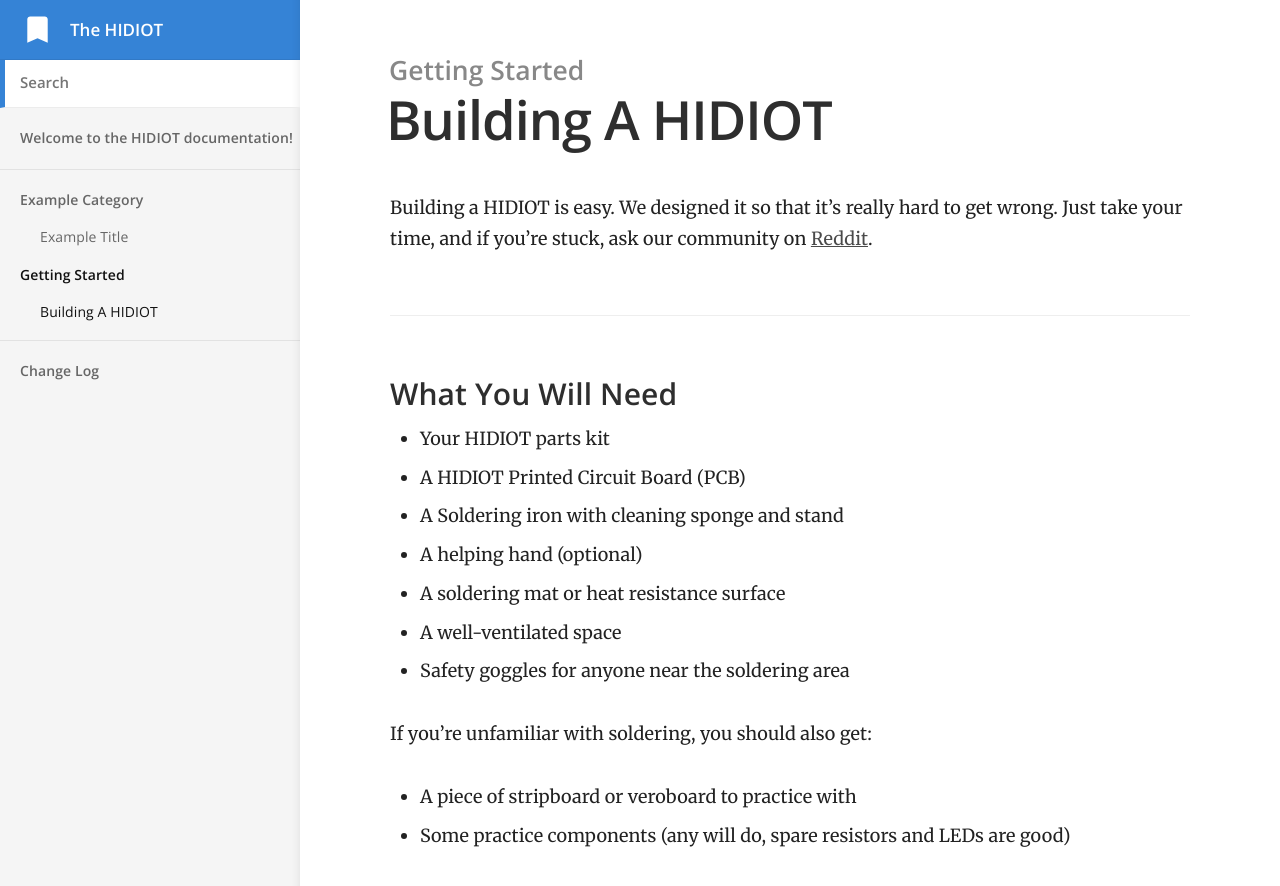
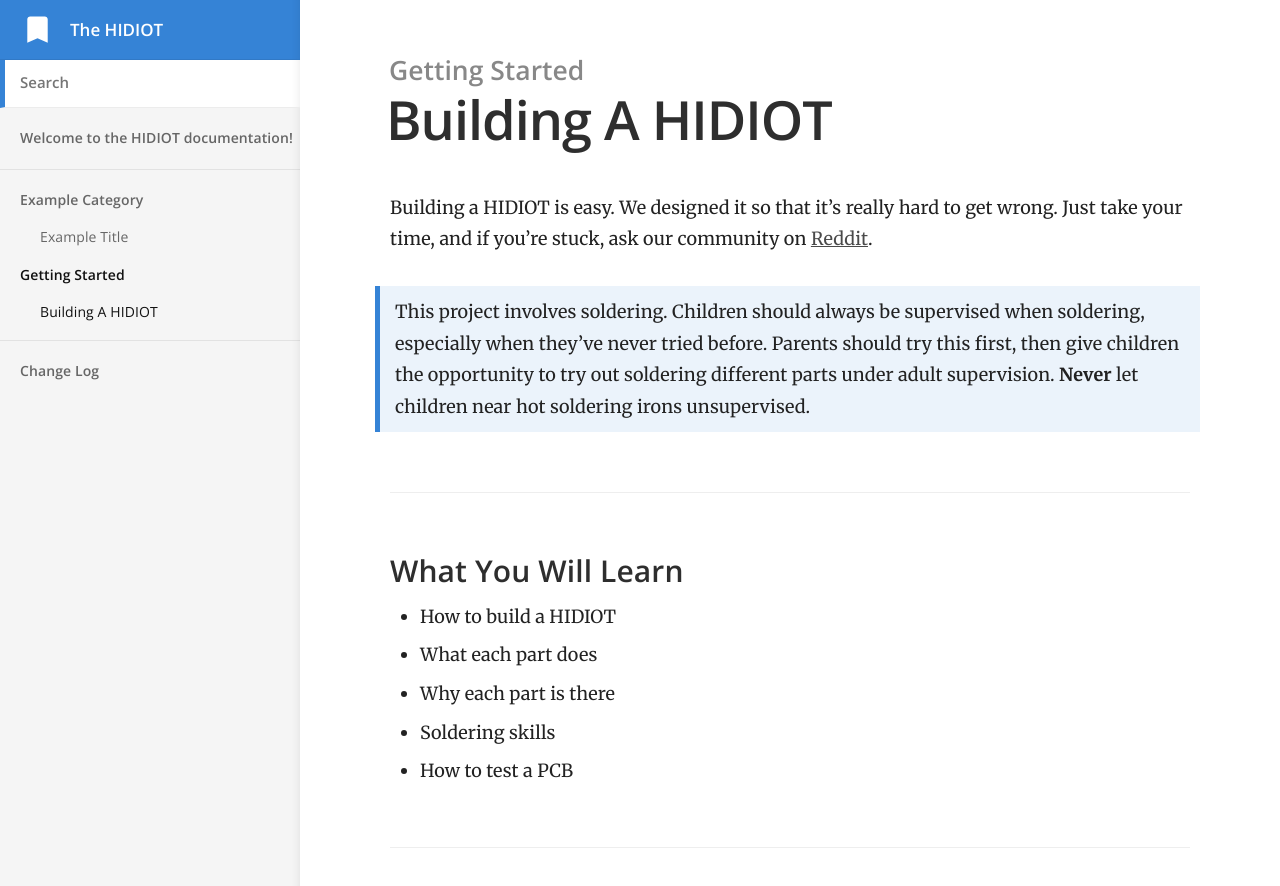
Before and after one commit to rawhex/hidiot.com, a Jekyll site: the page built from _docs/getting-started/building_a_hidiot.md, in a window 1280 px wide and 900 px high. Shown: the top 886 px of the window. Built offline with Jekyll 4.4.1, drawn with Linux system fonts in a browser that asks for light colours; part of the change alters nothing that is shown.

Commit message:
added safety warnings

```diff
--- a/_docs/getting-started/building_a_hidiot.md
+++ b/_docs/getting-started/building_a_hidiot.md
@@ -5,6 +5,16 @@ order: 2
 ---
 
 Building a HIDIOT is easy. We designed it so that it's really hard to get wrong. Just take your time, and if you're stuck, ask our community on [Reddit](https://www.reddit.com/r/hidiot/).
+
+> This project involves soldering. Children should always be supervised when soldering, especially when they've never tried before. Parents should try this first, then give children the opportunity to try out soldering different parts under adult supervision. **Never** let children near hot soldering irons unsupervised.
+
+### What You Will Learn
+
+* How to build a HIDIOT
+* What each part does
+* Why each part is there
+* Soldering skills
+* How to test a PCB
 
 ### What You Will Need
 
@@ -48,7 +58,7 @@ There's a good order to build the HIDIOT. If you're happy using helping hands, t
 
 When we talk about bottom, left, right on the board, we're assuming that you're holding the HIDIOT so that the USB connector is at the top right, like this:
 
-![Picture of HIDIOT board](/images/0_9a.jpg)
+![Picture of HIDIOT board](./0_9a.jpg)
 
 When we talk about the front of the board, we mean the side with the writing on it. The back is the side without any writing.
 
@@ -65,7 +75,7 @@ R3 limits the amount of current the power LED can draw, and R4 limits current fl
 
 Start by sliding the legs of the 68 ohm resistors (it's the 4 ones with the same colour band) through the front of the board. Once the resistors are touching the board, bend the legs back on the other side, then flip the board over so the back side is facing up, like this:
 
-![](/images/hidiot_resistor_pins.jpg)
+![](./hidiot_resistor_pins.jpg)
 
 Now you can solder the resistors to the board. Apply the heat first, then the solder. Feed the solder in as it melts until you have a nice full joint, then take the remaining solder away. There are 8 contacts, so you get 8 attempts. If you get it slightly wrong, or it looks ugly, don't worry.
 
@@ -87,7 +97,7 @@ The Zener diodes are orange, with a little black line on the bottom. Both Zeners
 
 Our 1N456A is more clearly labelled as D3 and is just to the right of where the Zeners go. The 1N456A is a black diode with a grey line at the bottom. Place the 1N456A through the D3 hole, so that the grey line is at the bottom. You should have something that looks like this:
 
-![](/images/0_9_diodes.jpg)
+![](./0_9_diodes.jpg)
 
 Before you do any soldering, make sure you're happy with the orientation of the diodes. If you're unsure, take a picture of what you have and ask the [community](https://www.reddit.com/r/hidiot/) *before* you start soldering.
 
@@ -111,11 +121,11 @@ Our ATTiny85 uses a DIP socket to allow you to swap out ATTiny85 chips. If you b
 
 The dip socket is the socket with 8 pins on one side and 8 holes in the other. There's a small notch on one-side.
 
-![](/images/dip_socket.png)
+![](./dip_socket.png)
 
 On the board, we can see 8 holes and a circle inside a rectangle. The circle is on the bottom left.
 
-![](/images/0_9a_dip.jpg)
+![](./0_9a_dip.jpg)
 
 The notch should be on the left hand side. If you get it wrong it's not going to affect things electrically, but you want it to be lined up correctly as the ATTiny needs to be put in the right way round.
 
@@ -133,7 +143,7 @@ There are two LEDs on the board. One is a power LED that is always on when power
 
 LEDs are Light Emitting Diodes. Because they're diodes, they care about their orientation. The long leg of an LED is the positive (or **anode**) leg. The short leg is the negative (or **cathode**) leg. On the board we've put - and + symbols to show you the orientation of the LEDs.
 
-![](/images/led_orientation.jpg)
+![](./led_orientation.jpg)
 
 As with any other diode, check your orientation before soldering, and if you're really sure, don't snip the legs.
 
@@ -147,13 +157,13 @@ C2 Is a different type of capacitor to C1. C2 Is an *electrolytic* capacitor. Th
 
 The negative side is normally indicated on a board by the line next to the circle, as shown below.
 
-![](/images/0_9a_c2.jpg)
+![](./0_9a_c2.jpg)
 
 > If the capacitor is soldered the wrong way round, it won't work. It could cause damage to your USB hub or even your computer. Make sure it's the right way round *before* your solder.
 
 Put the part through the holes with the correct orientation, but before you bend the pins back, bend the capacitor over to your left. When viewed from the top right, it should look something like the below:
 
-![](/images/cap_orientation.jpg)
+![](./cap_orientation.jpg)
 
 Note the PWR LED is on the right, and the 4 68 Ohm resistors on the bottom.
 
@@ -193,13 +203,13 @@ The ATTiny85 is the 8-pin chip and (hopefully) the last piece that hasn't been c
 
 Remember that circle in the rectangle on the board, where you put the DIP socket?
 
-![](/images/0_9a_dip.jpg)
+![](./0_9a_dip.jpg)
 
 There's also a circle on the ATTiny chip. That's why the dip switch has the notch on the one side. The notch is supposed to be on the same side as the circle on the chip. The circle on the chip is supposed be the same way round as the circle on the board.
 
 Pop your chip in and looking across from the bottom of the board it should look like this:
 
-![](/images/attiny.jpg)
+![](./attiny.jpg)
 
 Note the row of resistors on the bottom, the USB connector on the top and that the chip's circle is on the bottom left. If yours matches, it's the right way round. If not, take it out and put it back in.
 
```
